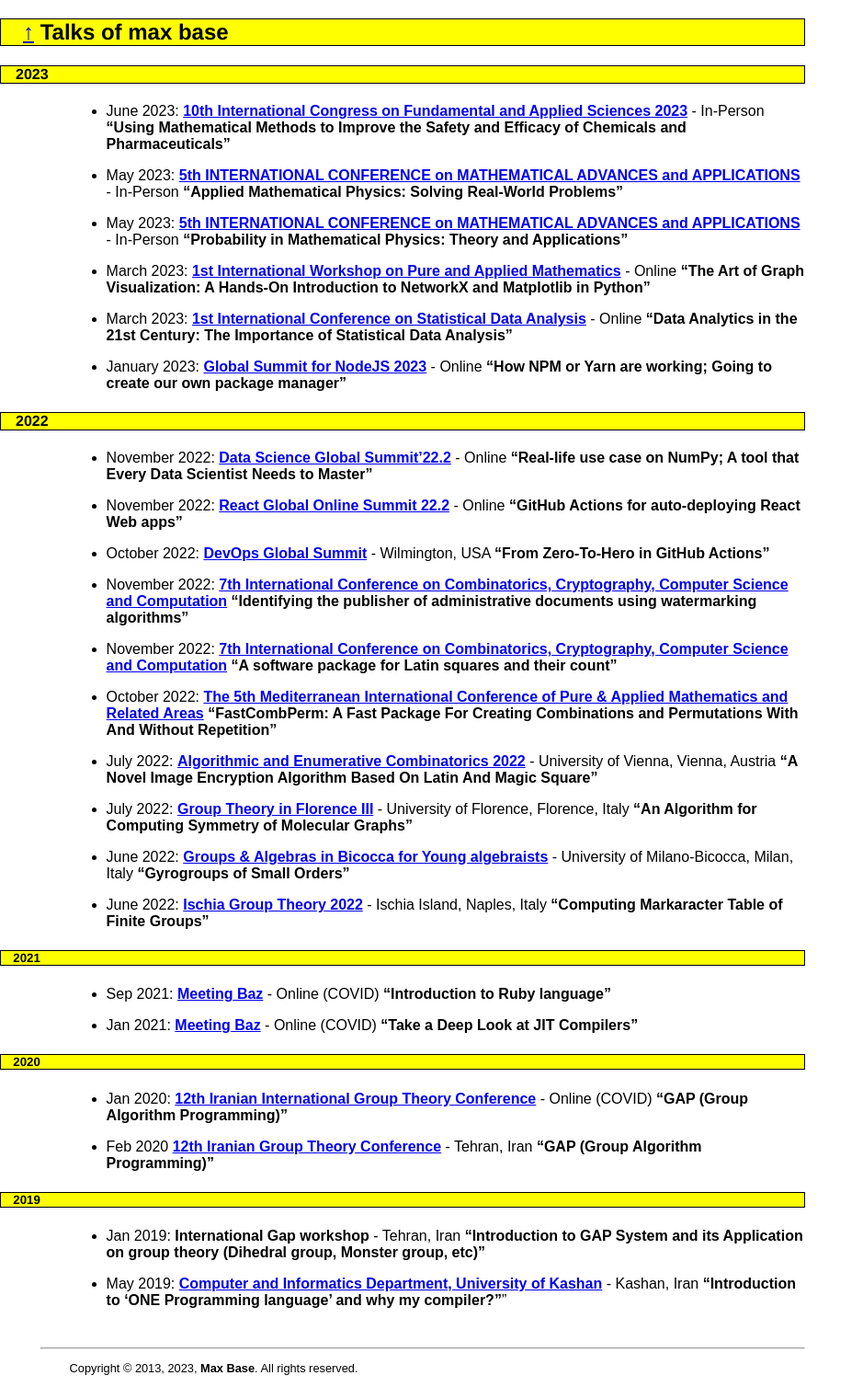
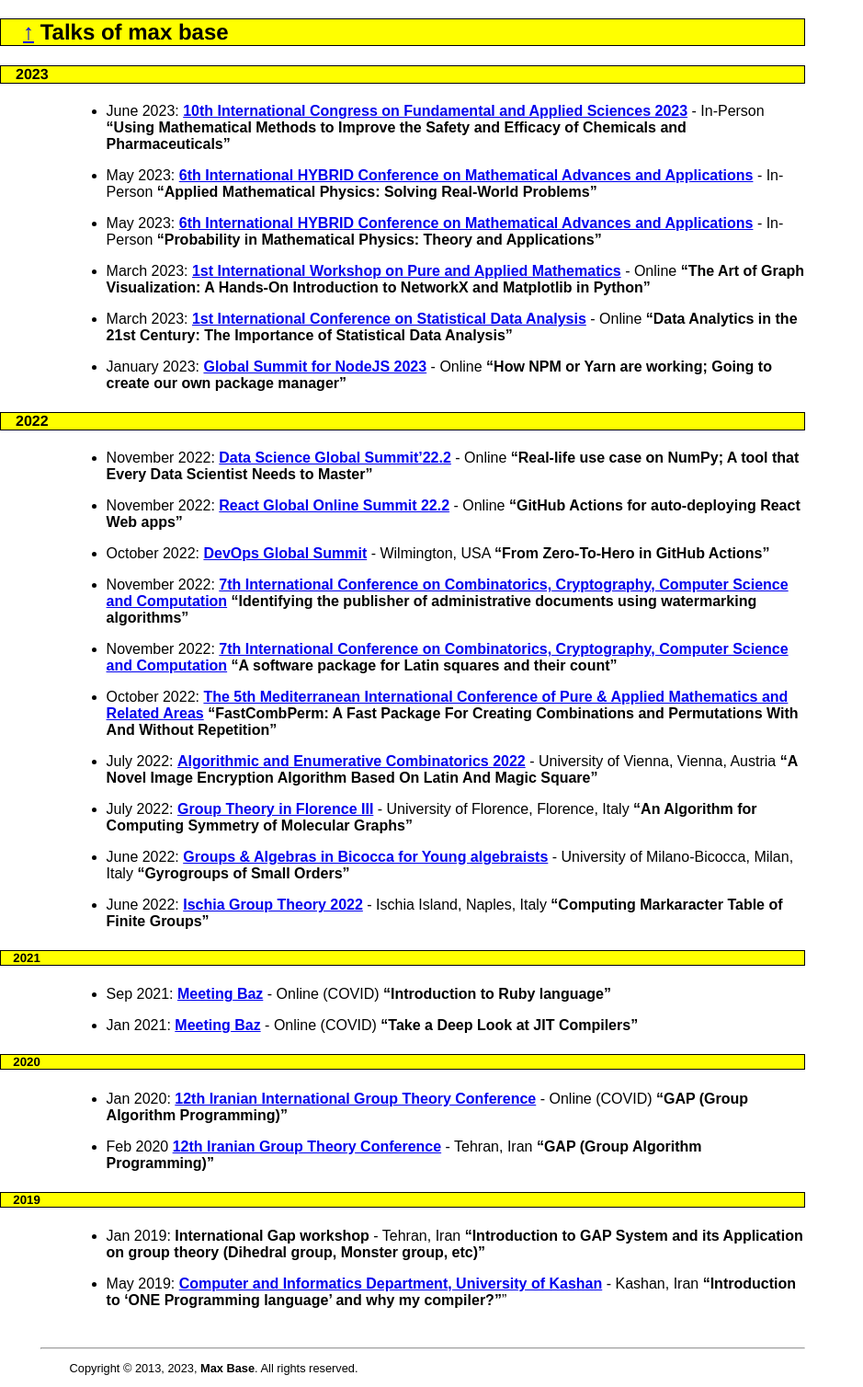
Before and after one commit to BaseMax/Max, a Jekyll site: the page built from talk.md, in a window 1280 px wide. Shown: the whole page at 92% size, without its empty margins (0-939 px from the left). Built offline with Jekyll 4.4.1, drawn with Linux system fonts in a browser that asks for light colours.

Commit message:
6th International HYBRID Conference on Mathematical Advances and Applications

```diff
--- a/_includes/_sections/talks.md
+++ b/_includes/_sections/talks.md
@@ -3,10 +3,10 @@
 * June 2023: **[10th International Congress on Fundamental and Applied Sciences 2023](https://icfas2023.intsa.org/)** - In-Person
     **"Using Mathematical Methods to Improve the Safety and Efficacy of Chemicals and Pharmaceuticals"**
 
-* May 2023: **[5th INTERNATIONAL CONFERENCE on MATHEMATICAL ADVANCES and APPLICATIONS](https://2023.icomaas.com/)** - In-Person
+* May 2023: **[6th International HYBRID Conference on Mathematical Advances and Applications](https://2023.icomaas.com/)** - In-Person
     **"Applied Mathematical Physics: Solving Real-World Problems"**
 
-* May 2023: **[5th INTERNATIONAL CONFERENCE on MATHEMATICAL ADVANCES and APPLICATIONS](https://2023.icomaas.com/)** - In-Person
+* May 2023: **[6th International HYBRID Conference on Mathematical Advances and Applications](https://2023.icomaas.com/)** - In-Person
     **"Probability in Mathematical Physics: Theory and Applications"**
 
 * March 2023: **[1st International Workshop on Pure and Applied Mathematics](#)** - Online
```
